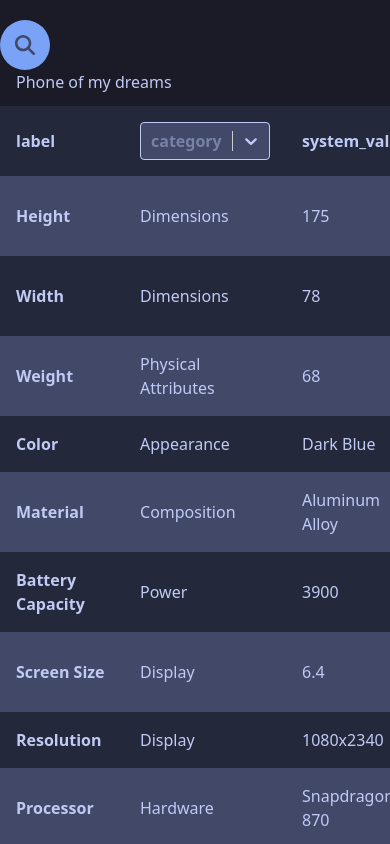
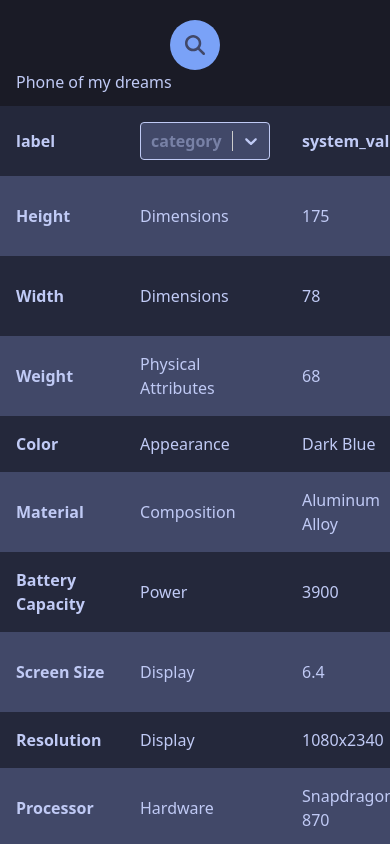
Before and after one commit to manuel-pross/technical_challenge, a React (Vite) app: page / in a window 390 px wide. Shown: the top 844 px of the page. Built offline with nearby package versions, Linux system fonts and the light colour scheme.

Commit message:
fix: center search field on small devices

```diff
--- a/src/App.tsx
+++ b/src/App.tsx
@@ -7,8 +7,10 @@ const queryClient = new QueryClient();
 function App() {
   return (
     <QueryClientProvider client={queryClient}>
-      <div className="block py-5 md:flex md:flex-col md:items-center">
-        <SearchField />
+      <div className="block py-5 md:flex md:flex-col md:items-center md:gap-3">
+        <div className="flex justify-center">
+          <SearchField />
+        </div>
         <DataTable />
       </div>
     </QueryClientProvider>
```
